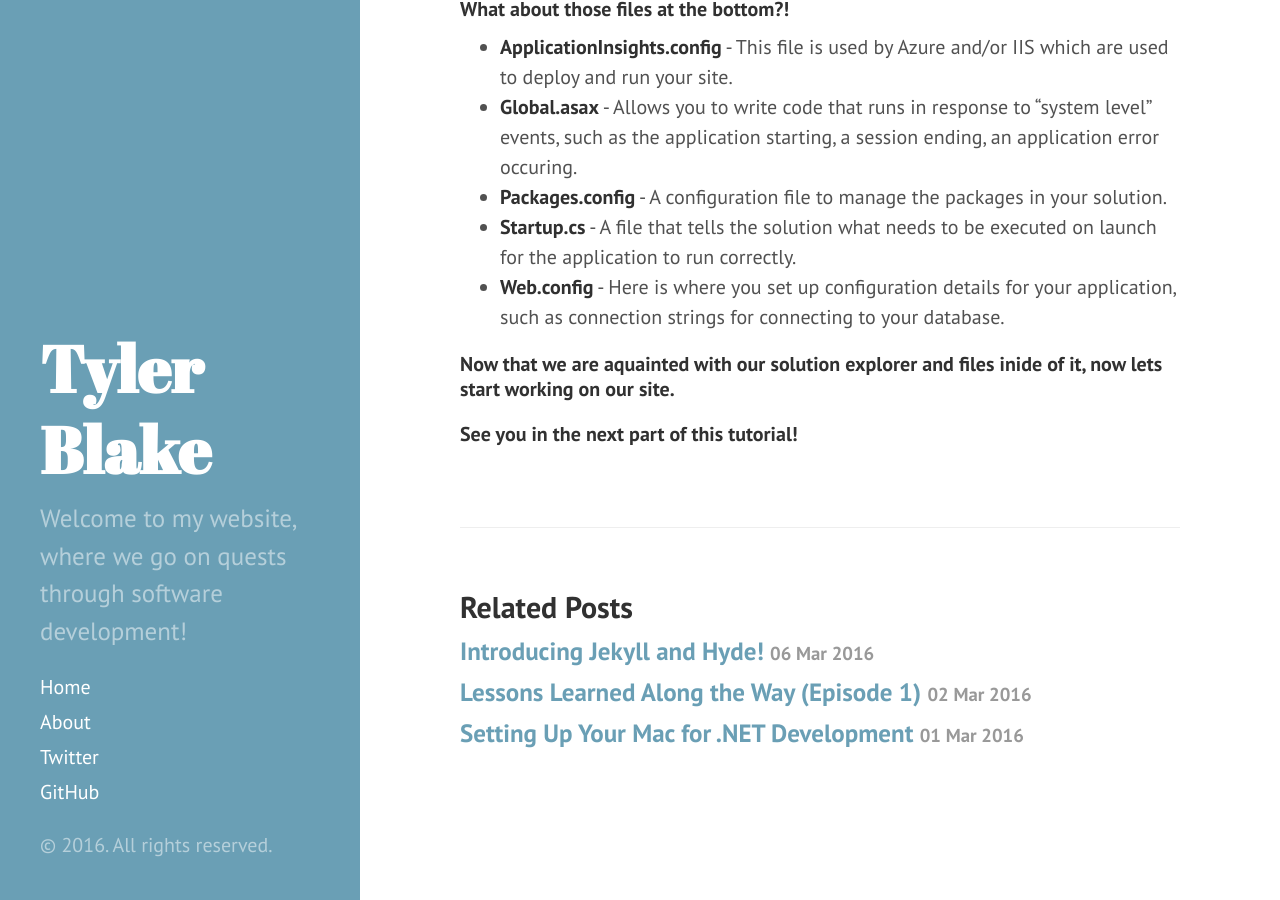
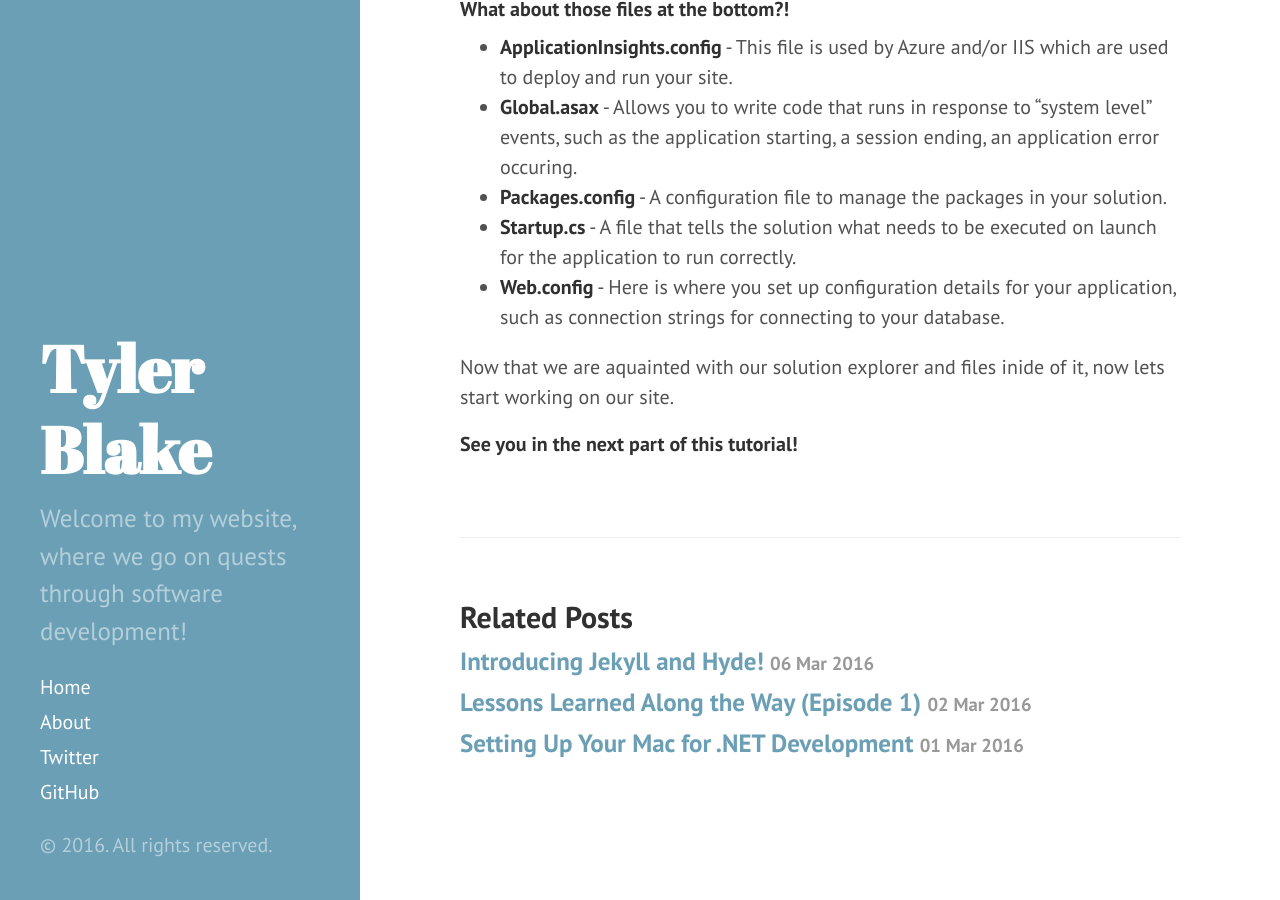
Before and after one commit to tylerablake/website, a Jekyll site: the page built from _posts/2016-08-01-mvc-tutorial-part1.md, in a window 1280 px wide and 900 px high, scrolled down 1804 px. Built offline with Jekyll 4.4.1, drawn with Linux system fonts in a browser that asks for light colours.

```diff
--- a/_posts/2016-08-01-mvc-tutorial-part1.md
+++ b/_posts/2016-08-01-mvc-tutorial-part1.md
@@ -58,6 +58,6 @@ This is a tutorial series showing how to get up and running with MVC.
 * **Web.config** - Here is where you set up configuration details for your application, such as connection strings for connecting to your database.
 
 
-#### Now that we are aquainted with our solution explorer and files inide of it, now lets start working on our site.
+Now that we are aquainted with our solution explorer and files inide of it, now lets start working on our site.
 
 #### See you in the next part of this tutorial!
```
